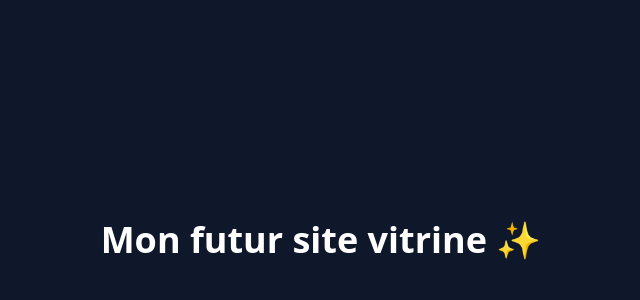
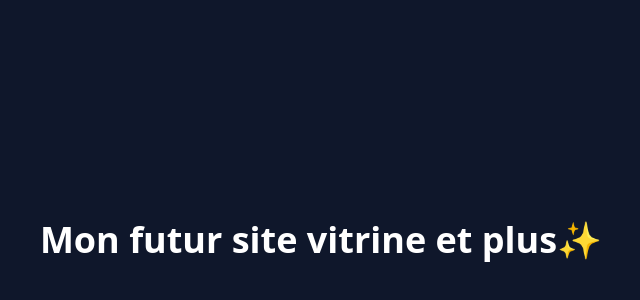
Before and after one commit to Zakyaru/website-guide, a React (Vite) app: page / in a window 1280 px wide. Shown: the part 160-460 px from the top of the page, without its empty margins (319-959 px from the left). Built offline with nearby package versions, Linux system fonts and the light colour scheme.

Commit message:
test de règle PR

```diff
--- a/src/App.tsx
+++ b/src/App.tsx
@@ -2,7 +2,7 @@ function App() {
   return (
     <div className="min-h-screen flex items-center justify-center bg-slate-900">
       <h1 className="text-4xl font-bold text-white">
-        Mon futur site vitrine ✨
+        Mon futur site vitrine et plus✨
       </h1>
     </div>
   );
```
